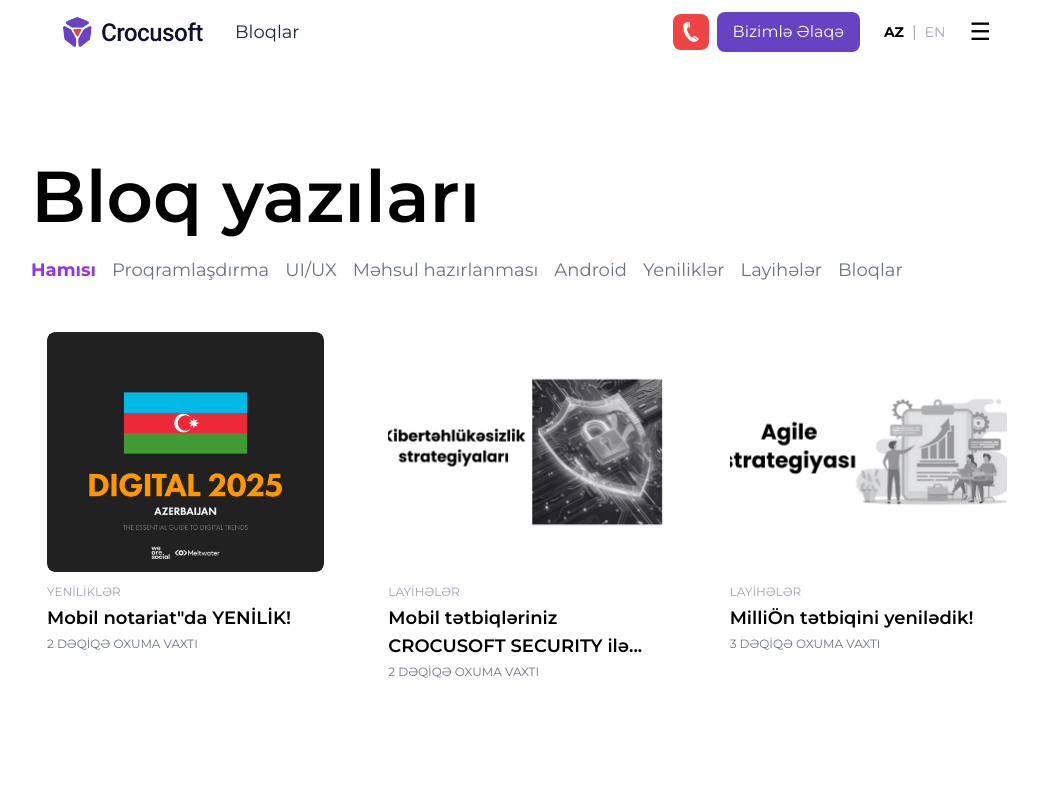
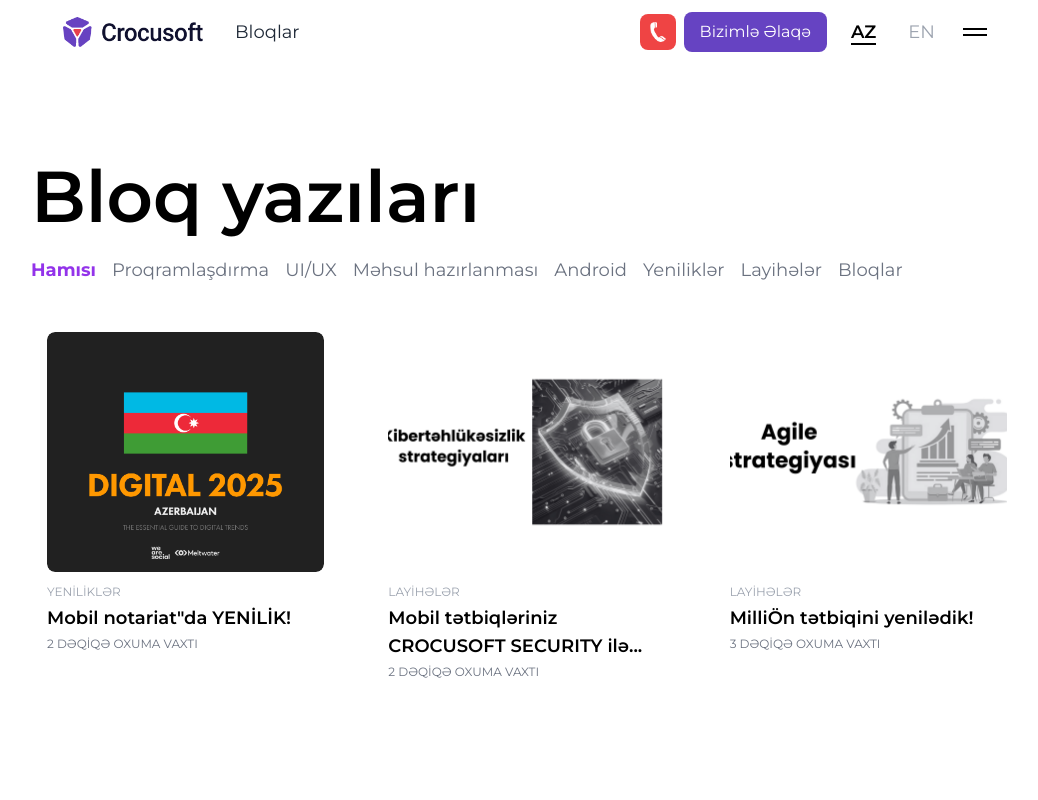
Before and after one commit to aghazadehamal/CrocusoftProject, a Next.js app: page /blogs in a window 1280 px wide. Shown: the top 800 px of the page, without its empty margins (113-1151 px from the left). Built offline with nearby package versions, Linux system fonts and the light colour scheme.

Commit message:
I changed  hamburger icon

```diff
--- a/src/app/blogs/allBlogs/kibertehlukesizlik/MobilNotariatNews.js
+++ b/src/app/blogs/allBlogs/kibertehlukesizlik/MobilNotariatNews.js
@@ -42,7 +42,7 @@
       </div>
 
 
-      <div className="mt-10 flex md:hidden justify-center gap-4">
+      {/* <div className="mt-10 flex md:hidden justify-center gap-4">
         {["/blogsIcon/facebookIcon.png", "/blogsIcon/twitterIcon.png", "/blogsIcon/linkedinIcon.png"].map((icon, index) => (
           <div
             key={index}
@@ -51,17 +51,29 @@
             <Image src={icon} alt="icon" width={20} height={20} />
           </div>
         ))}
-      </div>
+      </div> */}
 
       <div className="hidden md:flex flex-col gap-4 absolute right-8 lg:right-32 top-[75%]">
-        {["/blogsIcon/facebookIcon.png", "/blogsIcon/twitterIcon.png", "/blogsIcon/linkedinIcon.png"].map((icon, index) => (
-          <div
-            key={index}
+      <a target="_blank" href="https://www.facebook.com/sharer/sharer.php?u=http%3A%2F%2Fcrocusoft.com%2Fen%2FBlog%2FDetails%2Fmobilnotariat-new"
+
             className="w-16 h-16 rounded-full bg-white flex items-center justify-center shadow"
           >
-            <Image src={icon} alt="icon" width={20} height={20} />
-          </div>
-        ))}
+            <Image src="/blogsIcon/facebookIcon.png" alt="icon" width={20} height={20} />
+          </a>
+
+          <a target="_blank" href="https://twitter.com/intent/tweet?url=http%3A%2F%2Fcrocusoft.com%2Fen%2FBlog%2FDetails%2Fmobilnotariat-new&text=NEW+in+%22Mobile+Notary%22!+"
+
+          className="w-16 h-16 rounded-full bg-white flex items-center justify-center shadow"
+        >
+          <Image src="/blogsIcon/linkedinIcon.png" alt="icon" width={20} height={20} />
+        </a>
+
+        <a target="_blank" href="https://www.linkedin.com/shareArticle?mini=true&url=http%3A%2F%2Fcrocusoft.com%2Fen%2FBlog%2FDetails%2Fmobilnotariat-new&title=NEW+in+%22Mobile+Notary%22!+"
+
+          className="w-16 h-16 rounded-full bg-white flex items-center justify-center shadow"
+        >
+          <Image src="/blogsIcon/twitterIcon.png" alt="icon" width={20} height={20} />
+        </a>
       </div>
     </section>
   );
--- a/src/components/header/HeaderDesktop.js
+++ b/src/components/header/HeaderDesktop.js
@@ -89,24 +89,43 @@
           </div>
 
           <div className="flex items-center gap-2 text-gray-600">
-            <button
-              className={`text-sm ${locale === "az" ? "font-bold text-black" : "text-gray-400"}`}
+            <p className="mr-6">
+            <a
+    className={`text-lg  ${locale === "az" ? "font-semibold text-black border-b-2 border-black " : "text-gray-400 cursor-pointer   "}`}
     onClick={() => changeLanguage("az")}
   >
     {translations.language.az}
-            </button>
-            <span className="text-gray-400">|</span>
-            <button
-              className={`text-sm ${locale === "en" ? "font-bold text-black" : "text-gray-400"}`}
+  </a>
+            </p>
+
+
+  <a
+    className={`text-lg  ${locale === "en" ? "font-semibold text-black border-b-2 border-black " : "text-gray-400  cursor-pointer"}`}
     onClick={() => changeLanguage("en")}
   >
     {translations.language.en}
-            </button>
+  </a>
 </div>
 
-          <button className="text-black text-2xl" onClick={() => setMenuOpen(!menuOpen)}>
-            &#9776;
-          </button>
+
+<div
+  className="flex flex-col justify-center items-center w-8 h-8 cursor-pointer"
+  aria-label="Toggle navigation"
+  aria-expanded={menuOpen ? "true" : "false"}
+  onClick={() => setMenuOpen(!menuOpen)}
+>
+  <span
+    className={`block w-6 h-0.5 bg-black transition-all duration-300 ${
+      menuOpen ? "rotate-45 translate-y-1.5" : ""
+    }`}
+  ></span>
+  <span
+    className={`block w-6 h-0.5 bg-black mt-1 transition-all duration-300 ${
+      menuOpen ? "-rotate-45 -translate-y-1.05" : ""
+    }`}
+  ></span>
+</div>
+
         </div>
       </header>
 
```
Lines whose indentation alone changed are shown as unchanged.
